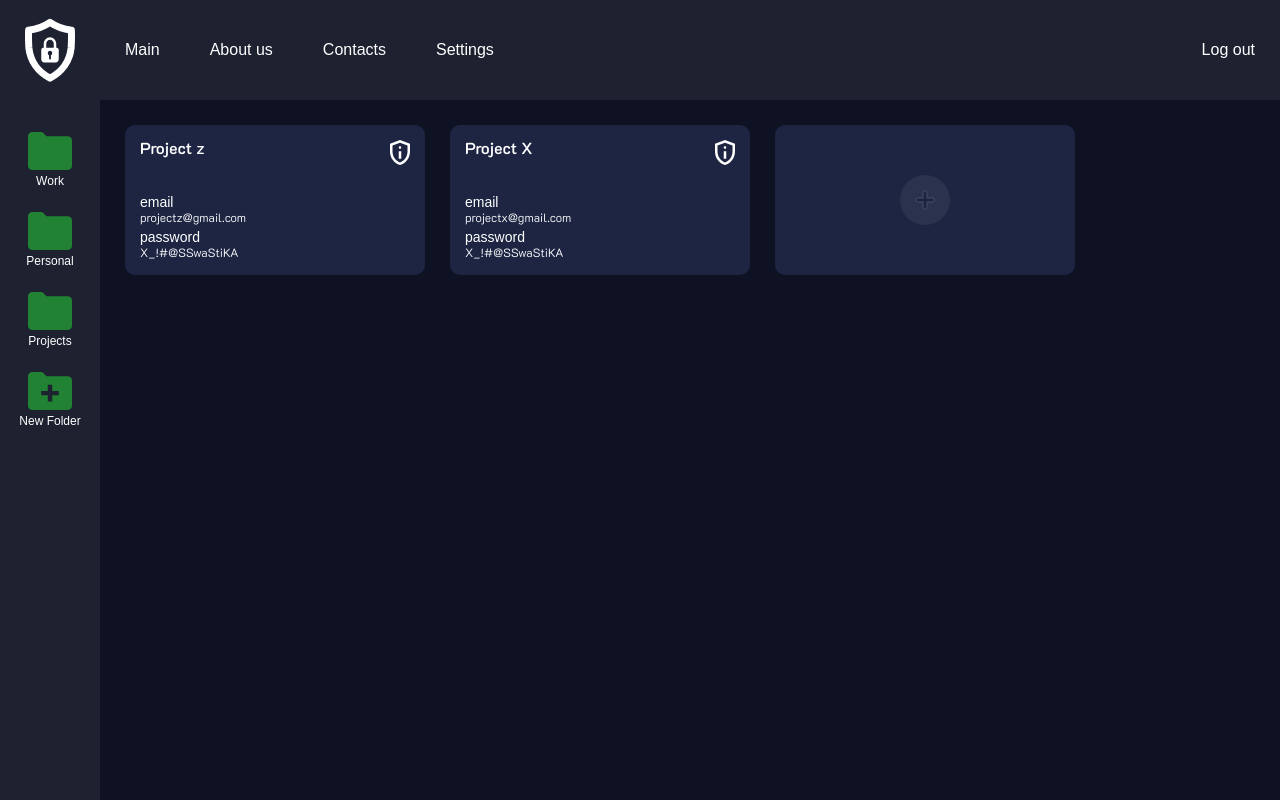
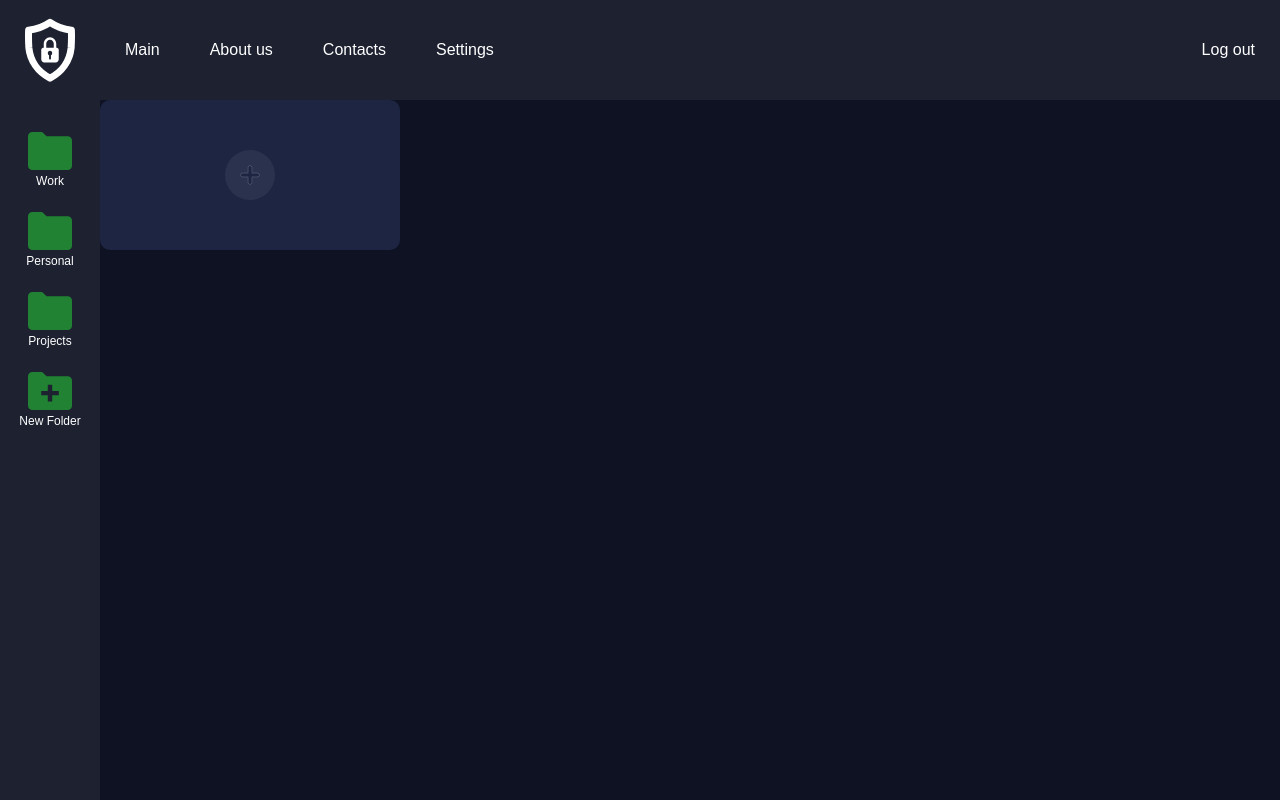
Before and after one commit to w-wander-r/SecureKeeper, a React (Create React App) app in the folder frontend/: page /Home in a window 1280 px wide. Built offline with nearby package versions, Linux system fonts and the light colour scheme; a web font is replaced by a local one.

Commit message:
Added EncryptionService, implemented encryption/decryption for password in notes

```diff
--- a/frontend/src/Pages/HomePage/HomePage.jsx
+++ b/frontend/src/Pages/HomePage/HomePage.jsx
@@ -2,30 +2,12 @@ import React from 'react';
 import { useState } from 'react';
 
 import './_homePage.scss';
-import { LogoIcon } from '../../components/icons/Icons';
+import { LogoIcon, PlusIcon } from '../../components/icons/Icons';
 import FolderList from '../../components/HomePage/Folders/FolderList'
 import Notes from '../../components/HomePage/Notes/Notes';
 import { useNavigate } from 'react-router-dom';
 
 const folders = ["Work", "Personal", "Projects"];
-
-const note1 = {
-  id: 1,
-  title: "Project z",
-  email: "projectz@gmail.com",
-  username: "ProjectZ",
-  password: "X_!#@SSwaStiKA"
-}
-
-const note2 = {
-  id: 2,
-  title: "Project X",
-  email: "projectx@gmail.com",
-  username: "ProjectX",
-  password: "X_!#@SSwaStiKA"
-}
-
-const notes = [note1, note2];
 
 const HomePage = () => {
   const [activeIndex, setActiveIndex] = useState(null);
@@ -62,7 +44,9 @@ const HomePage = () => {
       </aside>
 
       <main className="main">
-        <Notes notes={notes} />
+        <li className='notes__list-item notes__list-item--new'>
+          <PlusIcon/>
+        </li>
       </main>
     </div>
   );
```
Also changed, not shown: 2 other files (tests, documents, lock files or other folders).
